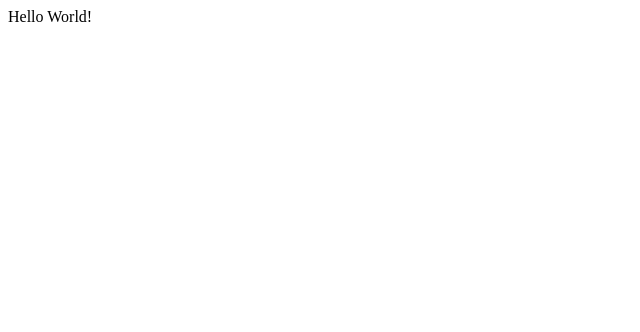
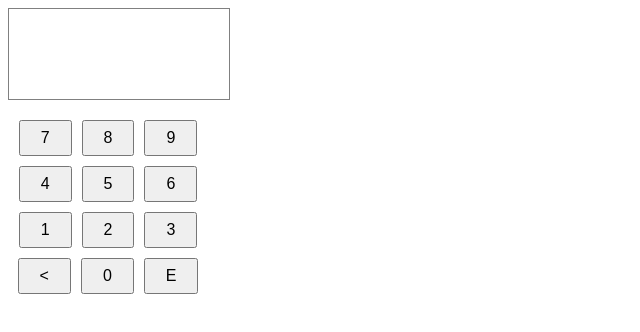
Before and after one commit to alyonaVet/JS-course-Homework-67, a React (Vite) app: page / in a window 1280 px wide. Shown: the top 332 px of the page, without its empty margins (0-640 px from the left). Built offline with nearby package versions, Linux system fonts and the light colour scheme.

Commit message:
added components to App;

```diff
--- a/src/App.tsx
+++ b/src/App.tsx
@@ -1,10 +1,14 @@
+import './App.css';
+import Keyboard from './containers/PinCode/Keyboard/Keyboard';
+import Display from './containers/PinCode/Display/Display';
+
 const App = () => {
-
   return (
-    <>
-        Hello World!
-    </>
-  )
+    <div className="App">
+      <Display />
+      <Keyboard />
+    </div>
+  );
 };
 
 export default App;
```
